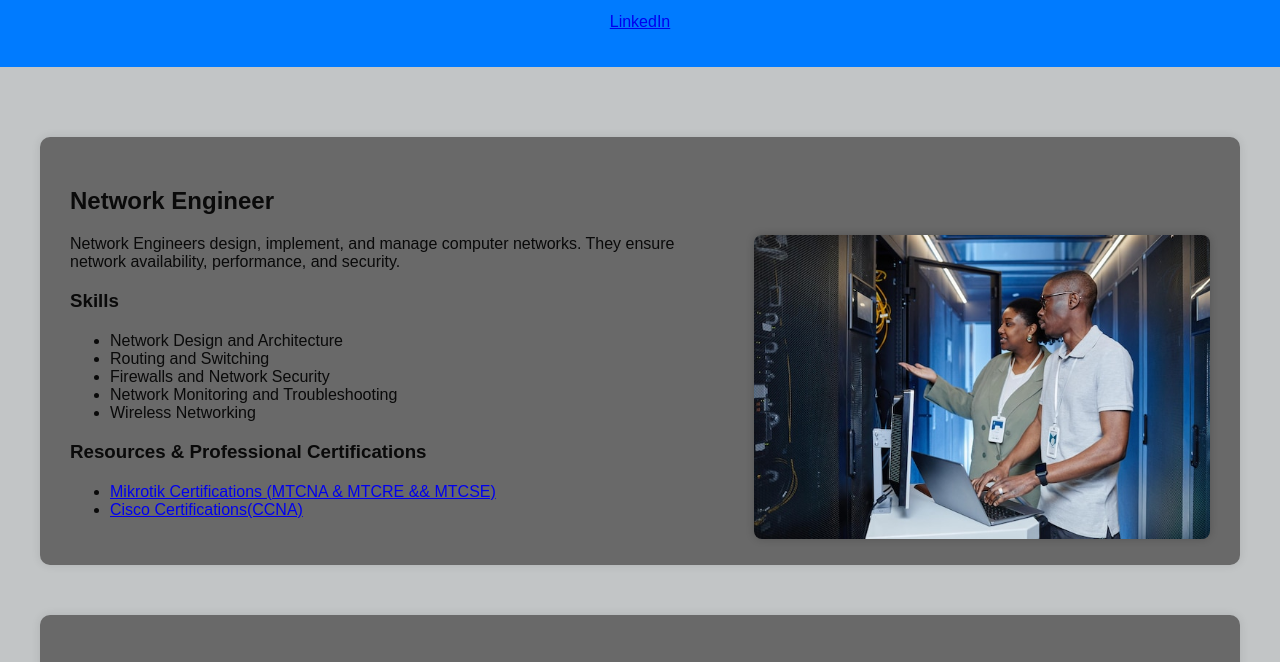
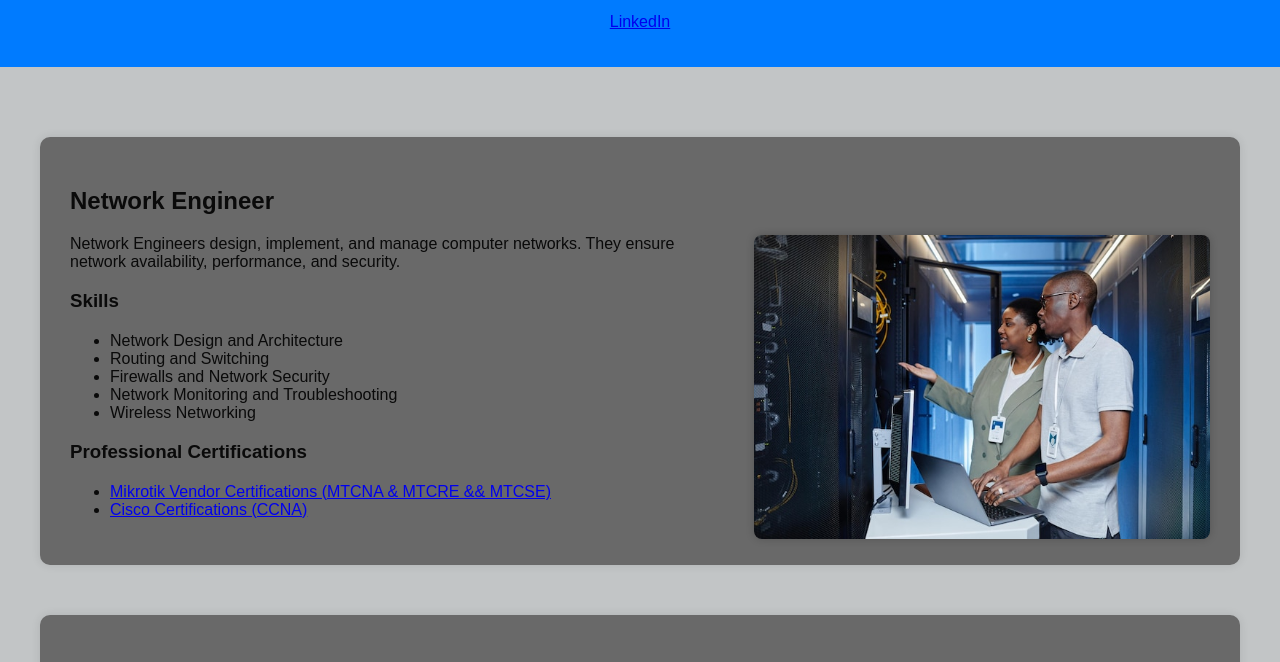
Before and after one commit to chayan-cse/myWebsite, a plain HTML site: page index.html in a window 1280 px wide. Shown: the part 119-781 px from the top of the page. Drawn offline with Linux system fonts and the light colour scheme.

Commit message:
Update index.html

```diff
--- a/index.html
+++ b/index.html
@@ -79,10 +79,10 @@
                 <li>Network Monitoring and Troubleshooting</li>
                 <li>Wireless Networking</li>
             </ul>
-            <h3>Resources & Professional Certifications</h3>
+            <h3>Professional Certifications</h3>
             <ul class="resources-list">
-                <li><a href="https://mikrotik.com/">Mikrotik Certifications (MTCNA & MTCRE && MTCSE)</a></li>
-                <li><a href="https://www.csltraining.com/">Cisco Certifications(CCNA)</a></li>
+                <li><a href="https://mikrotik.com/">Mikrotik Vendor Certifications (MTCNA & MTCRE && MTCSE)</a></li>
+                <li><a href="https://www.csltraining.com/">Cisco Certifications (CCNA)</a></li>
             </ul>
         </section>
 
```
